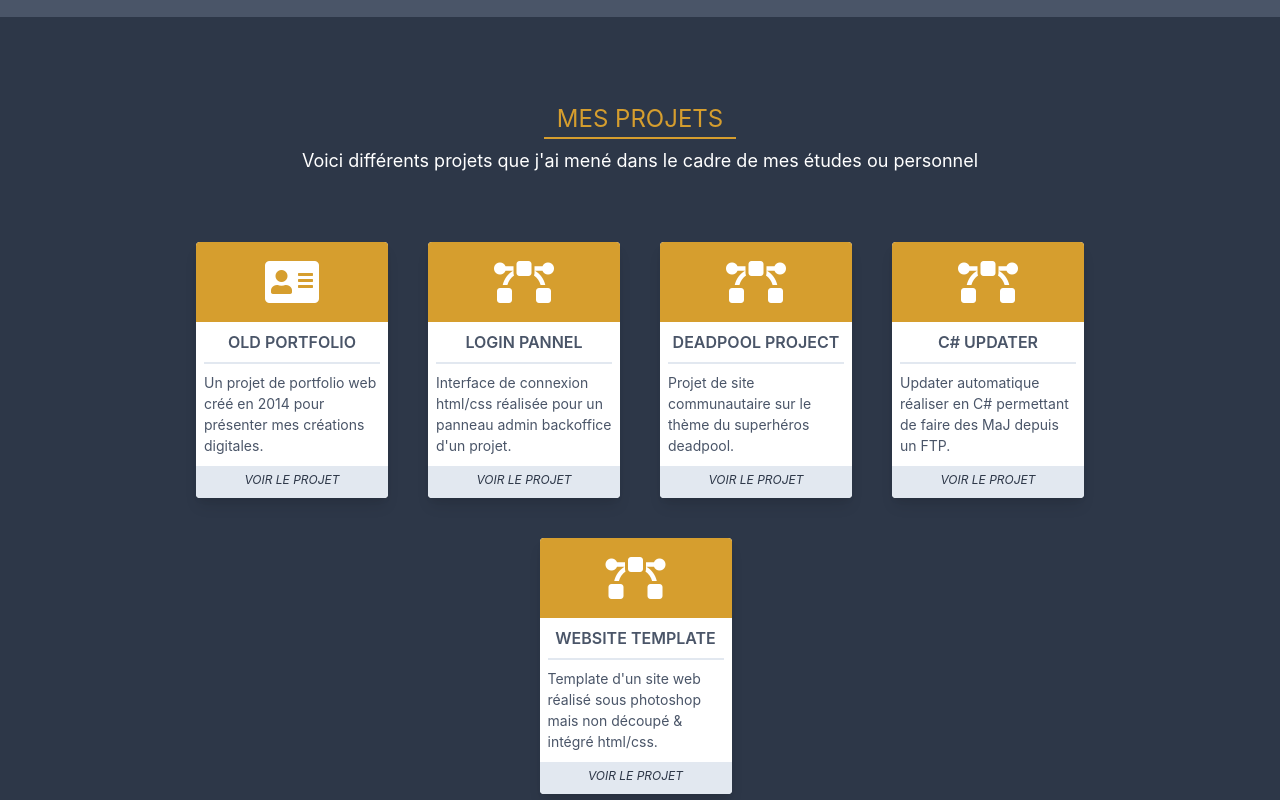
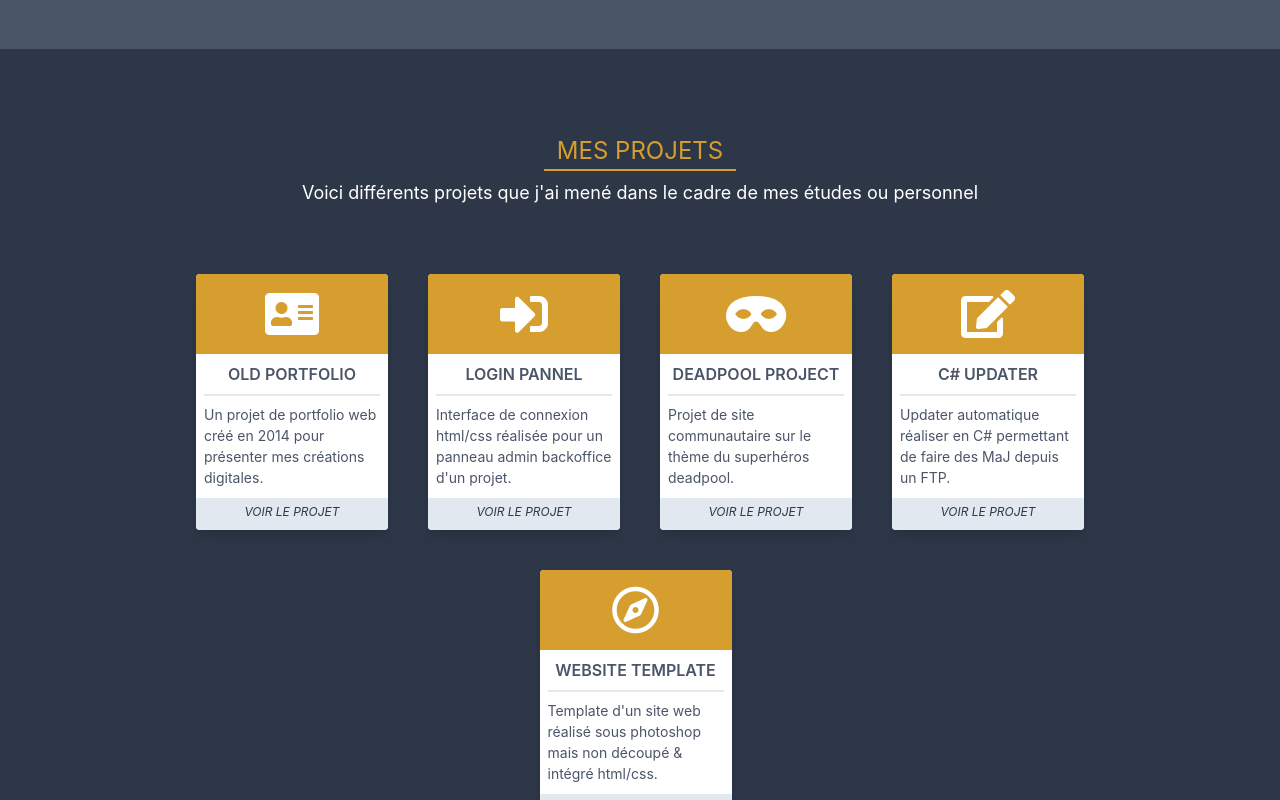
Before and after one commit to ChronicStone/IIM_A2, a plain HTML site: page Portfolio_Tailwind/index.html in a window 1280 px wide. Shown: the part 2000-2800 px from the top of the page. Drawn offline with nearby package versions, Linux system fonts and the light colour scheme.

Commit message:
#CleanVersion
Version finale, code clean

```diff
--- a/Portfolio_Tailwind/index.html
+++ b/Portfolio_Tailwind/index.html
@@ -13,7 +13,7 @@
 </head>
 
 <body class="bg-white">
-
+    <!-- Navbar top-->
     <nav class="z-50 fixed pin-t pin-l flex items-center justify-between flex-wrap bg-transparent w-screen">
         <div class="w-full flex justify-between items-center py-4 bg-transparent fixed z-10 top-0">
             <div class="flex-shrink-0 ml-10 cursor-pointer">
@@ -65,15 +65,13 @@
 
 
 
-    <!-- Menu de navigation top" -->
+    <!-- Menu de navigation top (2nde occur, pour l'apparition de la barre apres qu'on ait scroll" -->
     <div class="w-full flex justify-between items-center py-4 bg-yellow-600 shadow-lg fixed z-10 top-0">
         <div class="flex-shrink-0 ml-10 cursor-pointer">
             <i class="fas fa-hashtag fa-2x text-orange-600"></i>
             <span class="ml-1 text-3xl text-blue-100 font-semibold italic"> MyPortfolio </span>
         </div>
-
         <i class="fas fa-bars fa-2x visible md:invisible mr-10 md:mr-0 text-blue-200 cursor-pointer"></i>
-
         <ul class="hidden md:flex overflow-x-hidden mr-10 font-semibold">
             <li class="mr-6 p-1 border-b-2 border-orange-600">
                 <a class="text-white cursor-default" href="#"> Accueil </a>
@@ -94,11 +92,8 @@
 
     <!-- Section "Présentation perso" -->
     <div class="w-full h-auto m-auto p-5 bg-gray-800" id="presentation">
-        <div class="w-full bg-transparent mt-20 hideme">
+        <div class="w-full bg-transparent mt-20 hideme mb-20">
             <div class="flex flex-wrap text-center text-white">
-
-
-
                 <div class="w-full md:w-2/3 p-5 border-r border-blue-800 md:text-left">
                 <div class="my-2 ml-3 text-xl font-semibold"> À PROPOS DE Moi </div>
                 <p class="p-3 text-gray-400">Je m'appelle Cyprien THAO, et suis élève en 2ème année à <a href="https://www.iim.fr/" class="italic text-gray-500"> l'IIM </a>en cursus <span class="italic text-gray-500">Développement web.</span> Je suis passionné par l'univers du digital, et j'ai toujours été très intéressé de savoir comment fonctionnaient les outils, logiciels et mêmes jeux vidéos que je pouvais utiliser.</p>
@@ -106,14 +101,11 @@
                 <p class="p-3 text-gray-400"> Je suis une personne très à l'aise avec les outils informatique, et possède une importante capacité à m'autoformer au fonctionnement des outils que j'utilise, et j'estime que c'est ce qui fait ma force lorsqu'on parle de développement web.  </p>
             </div>
 
-
-
             <div class="w-full md:w-1/3 p-5 flex justify-around mt-12">
                 <div class="align-middle" mt-20>
                     <div class="h-24 w-24 ml-2 mt-12 mb-6 text-xl font-semibold rounded-full bg-yellow-600 avatar"></div>
                     <div class="my-2 text-sm">CYPRIEN THAO </div>
                     <div class="my-2 text-white text-gray-500 text-xs w-full text-center tracking-wider font-sans">Etudiant A2 à l'IIM </div>
-
                 </div>
 
                 <ul class="pb-10">
@@ -166,8 +158,8 @@
                         </div>
                     </li>
                 </div>
-&nbsp;&nbsp;&nbsp;&nbsp;&nbsp;&nbsp;</div>
-&nbsp;&nbsp;&nbsp;&nbsp;</div>
+            </div>
+        </div>
     </div>
 
     <!-- Section "Mes experiences pro" -->
@@ -228,7 +220,7 @@
 
                 <div class="relative w-48 h-64 m-5 bg-white shadow-lg rounded">
                     <div class="flex items-center w-48 h-20 bg-yellow-600 rounded-t">
-                        <i class="fas fa-bezier-curve fa-3x mx-auto text-white"></i>
+                        <i class="fas fa-sign-in-alt fa-3x mx-auto text-white"></i>
                     </div>
                     <p class="mx-2 py-2 border-b-2 text-center text-gray-700 font-semibold uppercase"> LOGIN PANNEL </p>
                     <p class="p-2 text-sm text-gray-700"> Interface de connexion html/css réalisée pour un panneau admin backoffice d'un projet. </p>
@@ -239,7 +231,7 @@
 
                 <div class="relative w-48 h-64 m-5 bg-white shadow-lg rounded">
                     <div class="flex items-center w-48 h-20 bg-yellow-600 rounded-t">
-                        <i class="fas fa-bezier-curve fa-3x mx-auto text-white"></i>
+                        <i class="fas fa-mask fa-3x mx-auto text-white"></i>
                     </div>
                     <p class="mx-2 py-2 border-b-2 text-center text-gray-700 font-semibold uppercase"> DEADPOOL PROJECT </p>
                     <p class="p-2 text-sm text-gray-700"> Projet de site communautaire sur le thème du superhéros deadpool. </p>
@@ -250,7 +242,7 @@
 
                 <div class="relative w-48 h-64 m-5 bg-white shadow-lg rounded">
                     <div class="flex items-center w-48 h-20 bg-yellow-600 rounded-t">
-                        <i class="fas fa-bezier-curve fa-3x mx-auto text-white"></i>
+                        <i class="fas fa-edit fa-3x mx-auto text-white"></i>
                     </div>
                     <p class="mx-2 py-2 border-b-2 text-center text-gray-700 font-semibold uppercase"> C# updater </p>
                     <p class="p-2 text-sm text-gray-700"> Updater automatique réaliser en C# permettant de faire des MaJ depuis un FTP. </p>
@@ -261,7 +253,7 @@
 
                 <div class="relative w-48 h-64 m-5 bg-white shadow-lg rounded">
                     <div class="flex items-center w-48 h-20 bg-yellow-600 rounded-t">
-                        <i class="fas fa-bezier-curve fa-3x mx-auto text-white"></i>
+                        <i class="far fa-compass fa-3x mx-auto text-white"></i>
                     </div>
                     <p class="mx-2 py-2 border-b-2 text-center text-gray-700 font-semibold uppercase"> WEBSITE TEMPLATE </p>
                     <p class="p-2 text-sm text-gray-700"> Template d'un site web réalisé sous photoshop mais non découpé & intégré html/css. </p>
```
Lines whose indentation alone changed are shown as unchanged.
